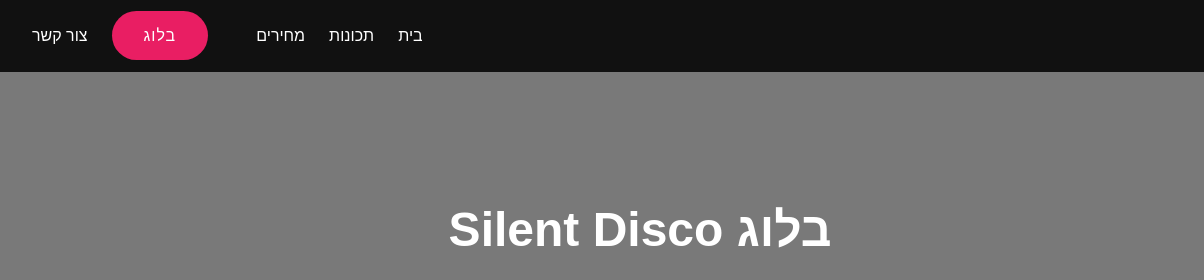
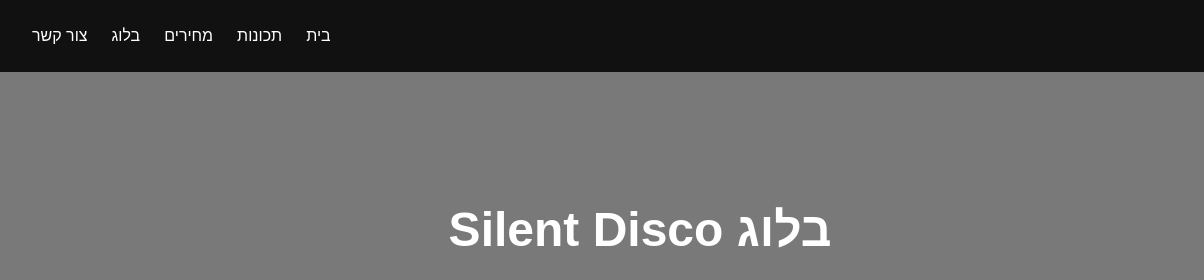
Before and after one commit to kerenflex1/silentdisco, a website: page blog.html in a window 1280 px wide. Shown: the top 280 px of the page, 0-1204 px from the left. Drawn offline with Linux system fonts and the light colour scheme.

Commit message:
Update blog.html

```diff
--- a/blog.html
+++ b/blog.html
@@ -40,14 +40,15 @@
 <header>
 <nav class="navbar">
 <a class="logo" href="index.html"><img alt="Silent Disco logo" src="assets/images/sd_logo.png"/></a>
+
 <ul class="nav-links">
 <li><a href="index.html">בית</a></li>
 <li><a href="features.html">תכונות</a></li>
 <li><a href="pricing.html">מחירים</a></li>
-<li></li>
-<li><a class="btn-primary" href="blog.html">בלוג</a></li>
+<li><a href="blog.html">בלוג</a></li>
 <li><a href="contact.html">צור קשר</a></li>
 </ul>
+
 <div class="hamburger">☰</div>
 </nav>
 </header>
```
